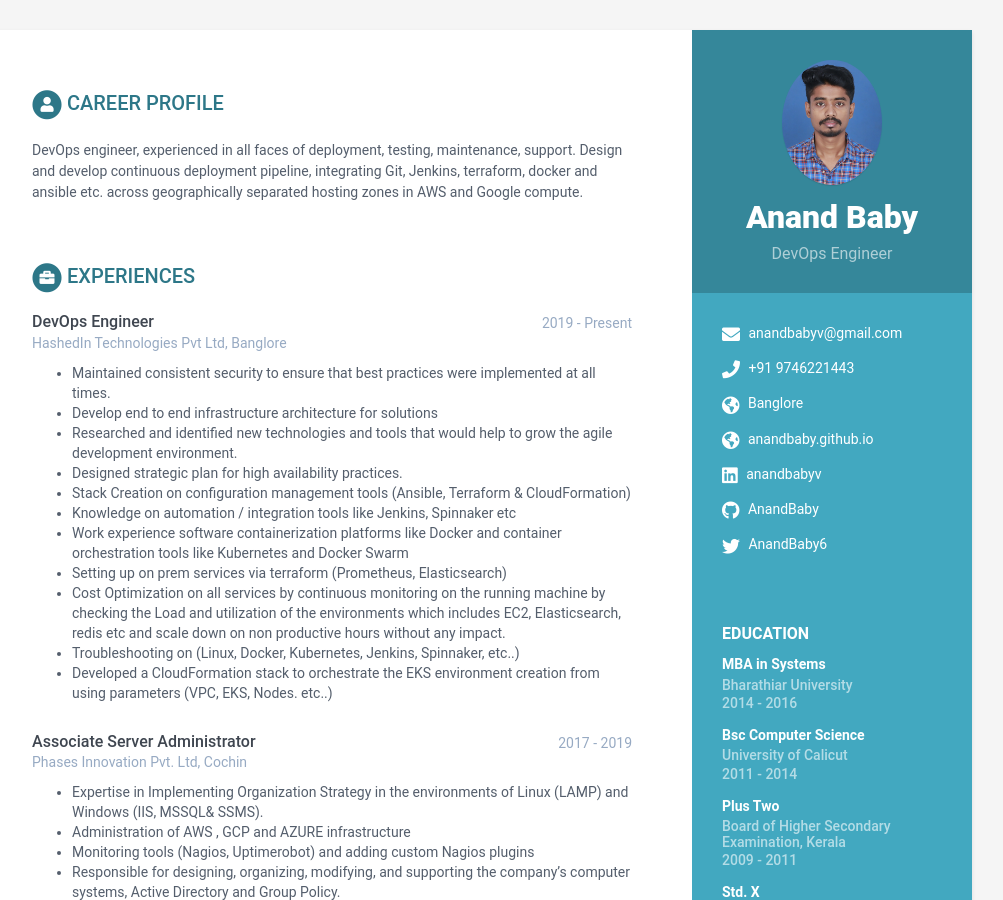
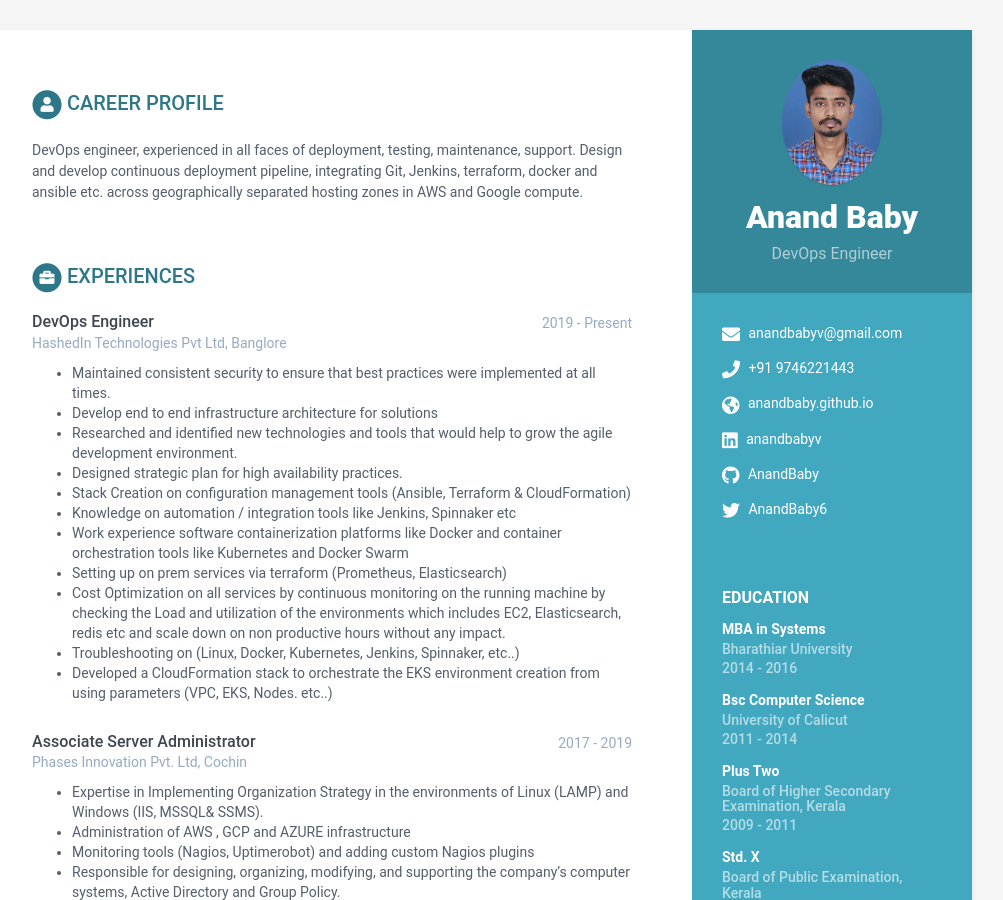
Before and after one commit to AnandBaby/anandbaby.github.io, a Jekyll site: the page built from index.html, in a window 1280 px wide and 900 px high. Shown: the whole window, without its empty margins (168-1171 px from the left). Built offline with Jekyll 4.4.1, drawn with Linux system fonts in a browser that asks for light colours.

```diff
--- a/_data/data.yml
+++ b/_data/data.yml
@@ -11,7 +11,6 @@ sidebar:
     # Sidebar links
     email: anandbabyv@gmail.com
     phone: +91 9746221443
-    location: Banglore
     website: anandbaby.github.io
     linkedin: anandbabyv
     github: AnandBaby
--- a/_includes/contact.html
+++ b/_includes/contact.html
@@ -10,12 +10,6 @@
     {% if sidebar.phone %}
     <li class="phone"><i class="fas fa-phone"></i>
       <a href="tel:{{ sidebar.phone }}">{{ sidebar.phone }}</a>
-    </li>
-    {% endif %}
-
-    {% if sidebar.location %}
-    <li class="Location"><i class="fas fa-globe-americas"></i>
-      <a href="https://www.google.com/maps/place/{{ sidebar.location }}" target="_blank">{{ sidebar.location }}</a>
     </li>
     {% endif %}
 
```
